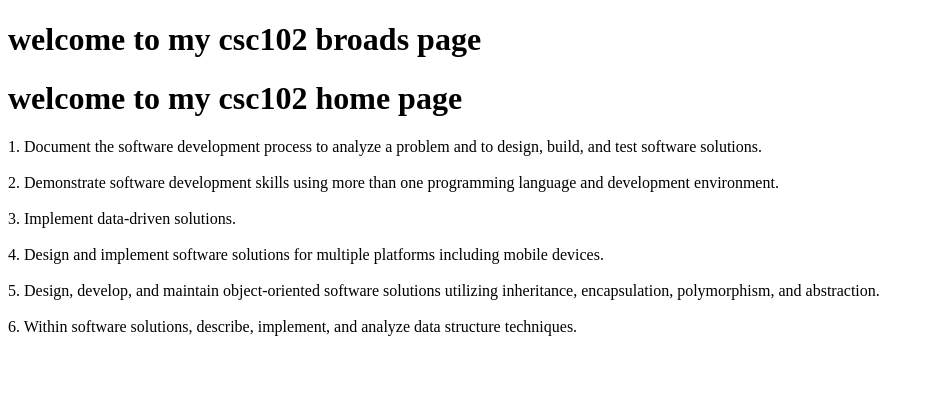
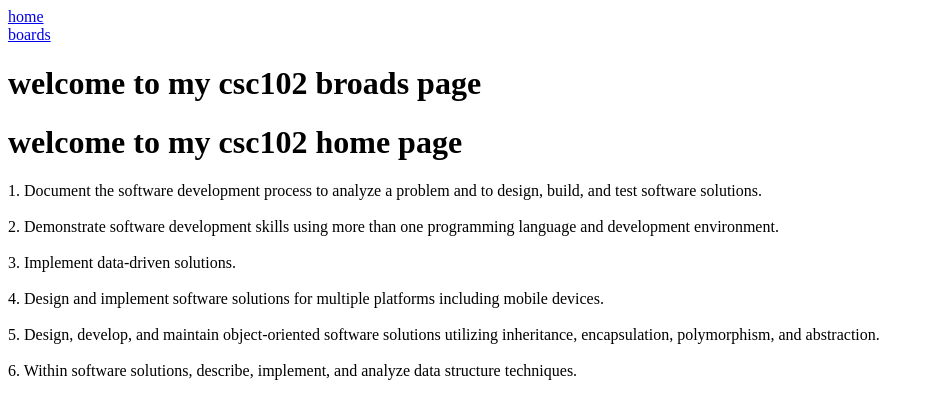
Before and after one commit to buggrannger/csc102, a plain HTML site: page boards.html in a window 1280 px wide. Shown: the whole page, without its empty margins (0-934 px from the left). Drawn offline with Linux system fonts and the light colour scheme.

Commit message:
Update boards.html

```diff
--- a/boards.html
+++ b/boards.html
@@ -6,6 +6,12 @@
     <!-- the head sections has info for the browser and search engine  -->
     <head>
         <title>csc102 board page </title>
+      <!-- create a nav sections to hlod menu  -->
+         <nav>
+            <a href="index.html">home</a>
+            <br>
+            <a href="boards.html">boards</a>
+         </nav>
     </head>
 
      <!-- the body section hold the texts and images we want to show the user -->
```
